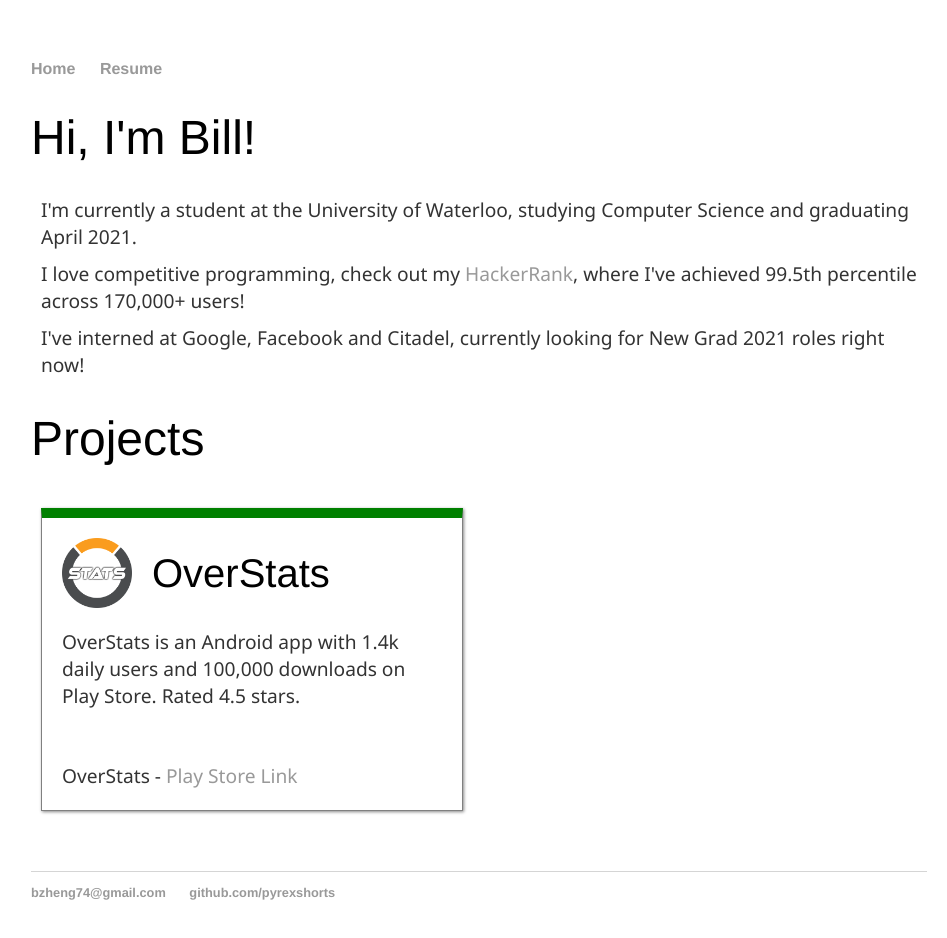
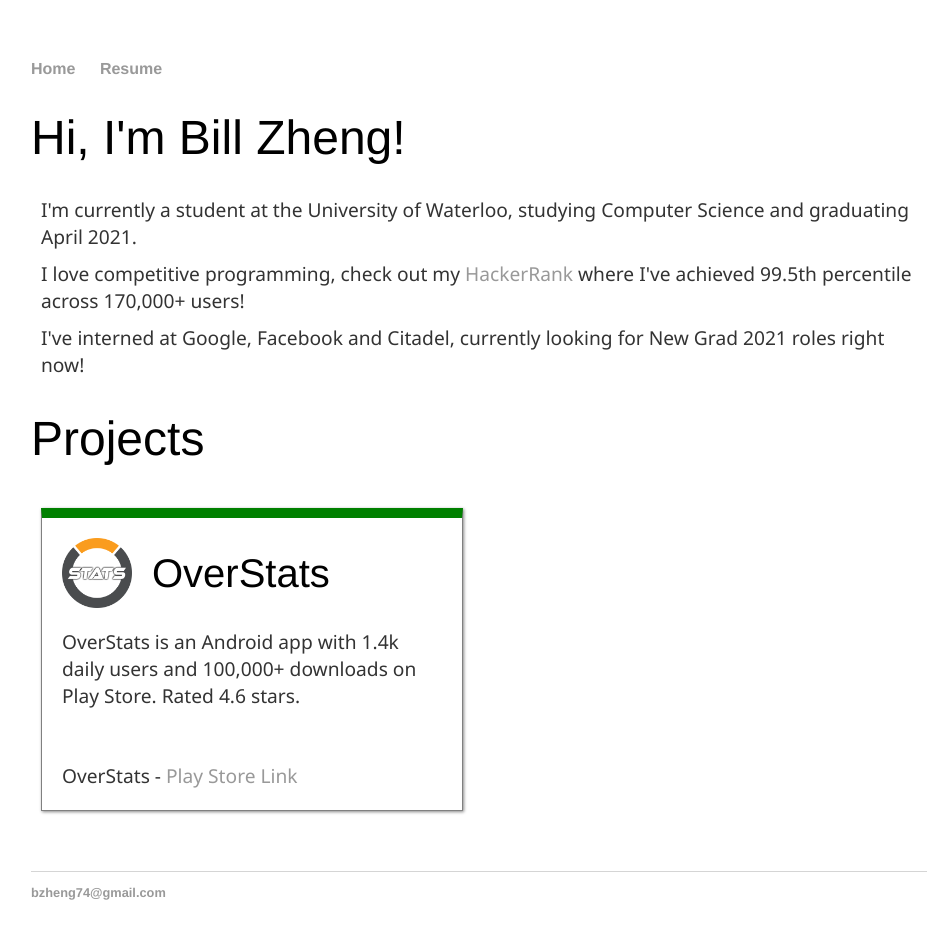
Before and after one commit to billzzheng/billzzheng.github.io, a plain HTML site: page index.html in a window 1280 px wide. Shown: the whole page, without its empty margins (161-1108 px from the left). Drawn offline with Linux system fonts and the light colour scheme.

Commit message:
edited personal blurb

```diff
--- a/index.html
+++ b/index.html
@@ -17,9 +17,9 @@
 		<!-- About, introduction to who I am -->
 		<div class="container">
   		<div class="blurb">
-    		<h1>Hi, I'm Bill!</h1>
+    		<h1>Hi, I'm Bill Zheng!</h1>
 				<p> I'm currently a student at the University of Waterloo, studying Computer Science and graduating April 2021.</p>
-				<p> I love competitive programming, check out my <a href="https://www.hackerrank.com/profile/pyrexshorts">HackerRank</a>, where I've achieved 99.5th percentile across 170,000+ users!</p>
+				<p> I love competitive programming, check out my <a href="https://www.hackerrank.com/profile/pyrexshorts">HackerRank</a> where I've achieved 99.5th percentile across 170,000+ users!</p>
 				<p> I've interned at Google, Facebook and Citadel, currently looking for New Grad 2021 roles right now! </p>
 				<h1 id="projects">Projects</h1>
 				<div id="card_box">
@@ -27,7 +27,7 @@
 							<img src="res_projects/ic_launcher-web.png" alt="Logo">
 							<h2>OverStats</h2>
 							<p>
-								OverStats is an Android app with 1.4k daily users and 100,000 downloads on Play Store. Rated 4.5 stars.
+								OverStats is an Android app with 1.4k daily users and 100,000+ downloads on Play Store. Rated 4.6 stars.
 								<br><br><br>OverStats - <a href="https://goo.gl/jCbl46">Play Store Link</a>
 							</p>
 					</div><!-- /.card_small -->
@@ -36,7 +36,6 @@
 		<footer>
     	<ul>
     		<li><a href="mailto:bzheng74@gmail.com">bzheng74@gmail.com</a></li>
-    		<li><a href="https://github.com/pyrexshorts">github.com/pyrexshorts</a></li>
 			</ul>
 		</footer>
 	</body>
```
